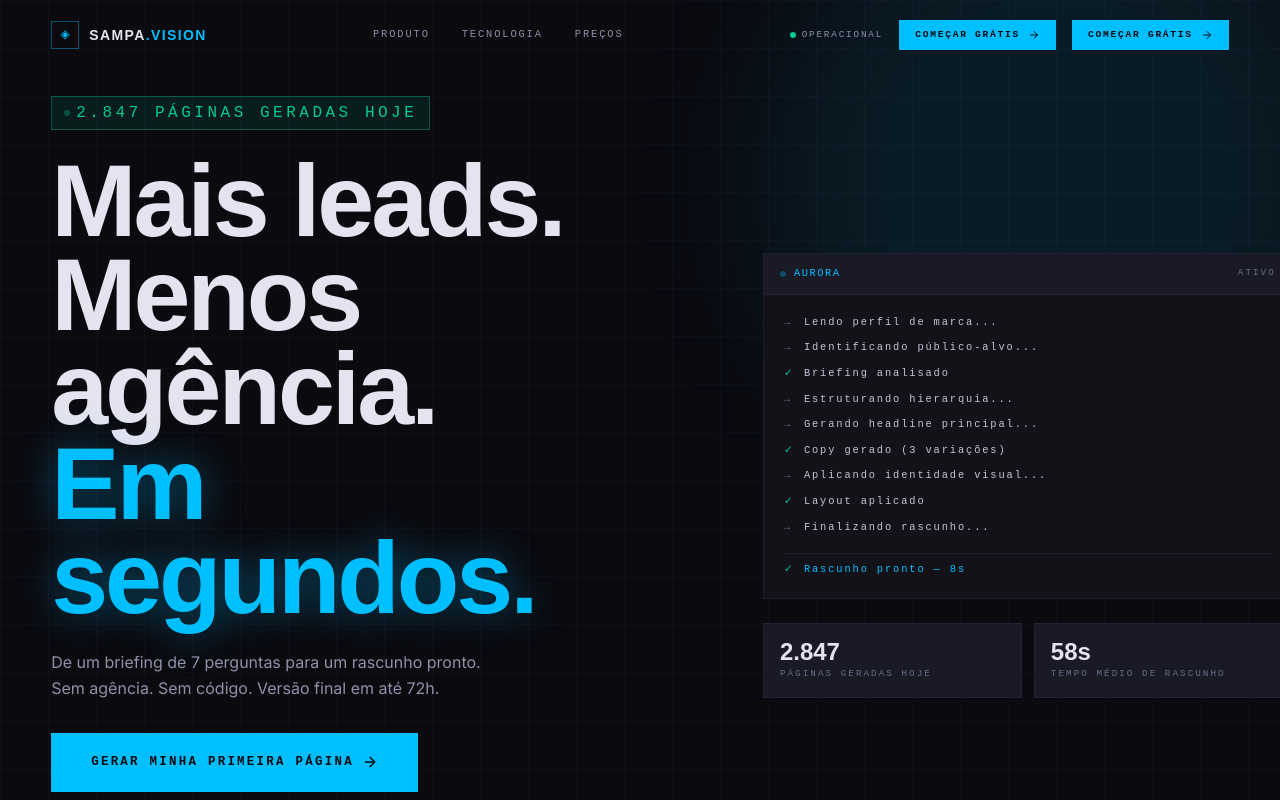
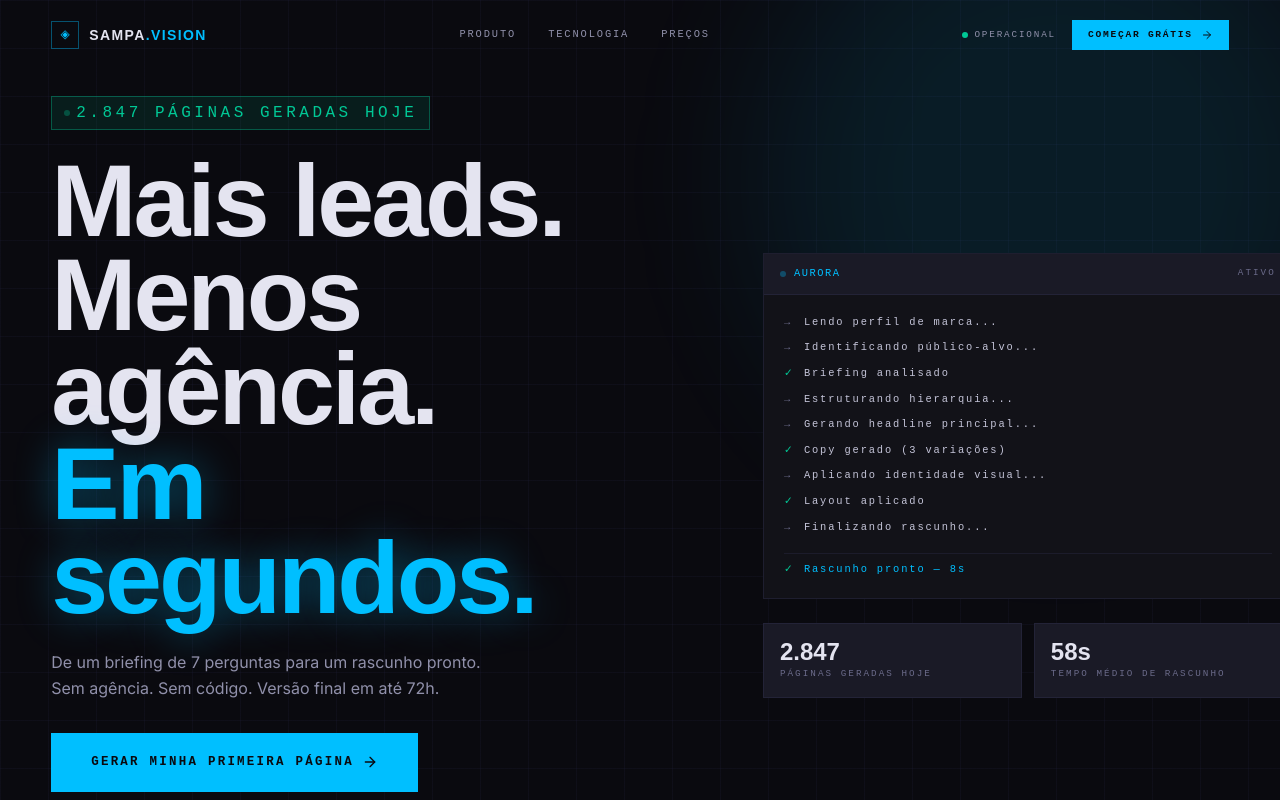
Before and after one commit to visionlandings-dev/Sampa-Vision-Ai, a Next.js app: page / in a window 1280 px wide. Shown: the top 800 px of the page. Built offline with nearby package versions, Linux system fonts and the light colour scheme.

Commit message:
fix: remove duplicate signup CTA

```diff
--- a/src/components/layout/Navbar.tsx
+++ b/src/components/layout/Navbar.tsx
@@ -83,13 +83,6 @@ export function Navbar() {
                 <ArrowRight className="w-3 h-3" aria-hidden="true" />
               </Link>
             </Button>
-
-            <Button asChild size="sm">
-              <Link href="/auth/signup">
-                Começar grátis
-                <ArrowRight className="w-3 h-3" aria-hidden="true" />
-              </Link>
-            </Button>
           </div>
 
           {/* ── TOGGLE MOBILE ── */}
```
